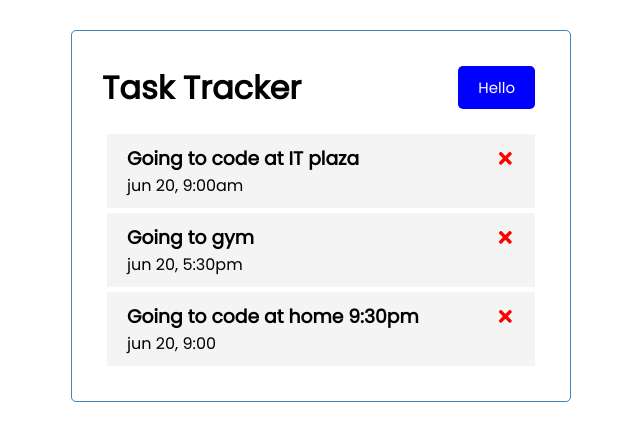
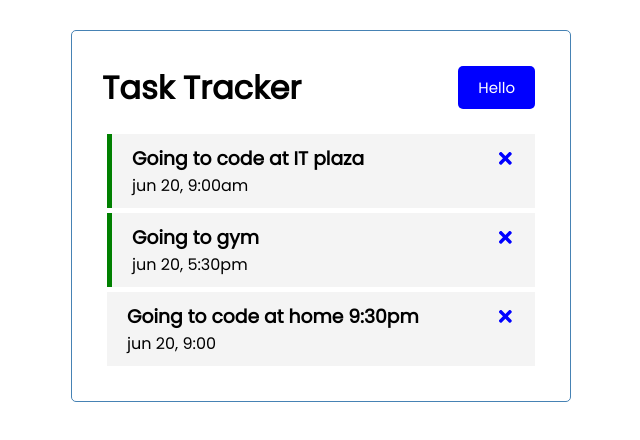
Before and after one commit to TimiMaliki/IG_marketing_landing_page, a React (Create React App) app in the folder task-tracker/: page / in a window 1280 px wide. Shown: the top 440 px of the page, without its empty margins (319-959 px from the left). Built offline with nearby package versions, Linux system fonts and the light colour scheme.

Commit message:
ToggleReminder

```diff
--- a/task-tracker/src/components/Header.js
+++ b/task-tracker/src/components/Header.js
@@ -10,21 +10,21 @@ function Header({ title }) {
             id: 1,
             text: 'Going to code at IT plaza',
             day: ' jun 20, 9:00am',
-            remainder: true,
+            reminder: true,
          },
 
          {
             id: 2,
             text: 'Going to gym',
             day: ' jun 20, 5:30pm',
-            remainder: true,
+           reminder: true,
          },
 
          {
             id: 3,
             text: 'Going to code at home 9:30pm',
             day: ' jun 20, 9:00',
-            remainder: false,
+           reminder: false,
          }
 
       ]
@@ -32,13 +32,19 @@ function Header({ title }) {
    //Deleting Task
 
    const deleteTask = (id) => {
-      setTask(tasks.filter((task) => task.id !==id))
+      setTask(tasks.filter((task) => task.id !== id))
    }
 
    //ToggleReminder
 
-   const toggleReminder = (id) =>{
-console.log(id);
+   const toggleReminder = (id) => {
+      setTask(
+         tasks.map((task) =>
+         task.id === id ? {...task, reminder:!task.reminder} : task
+
+         )
+
+      )
    }
 
    const onClick = () => {
@@ -53,7 +59,10 @@ console.log(id);
          <Button color='blue' text='Hello' onClick={onClick} />
       </header>
 
-      {tasks.length > 0 ? <Tasks task={tasks} onDelete={deleteTask} onToggle={toggleReminder}/> : "no task to show"}
+      {tasks.length > 0 ? <Tasks
+      task={tasks}
+      onDelete={deleteTask}
+      onToggle={toggleReminder} /> : "no task to show"}
    </div>
 }
 
--- a/task-tracker/src/components/Task.js
+++ b/task-tracker/src/components/Task.js
@@ -2,10 +2,10 @@ import { FaTimes } from 'react-icons/fa'
 
 const Task = ({ task, onDelete, onToggle }) => {
   return (
-    <div className='task' onDoubleClick={() => onToggle(task.id)}>
+    <div className={`task ${task.reminder ? 'reminder' : ""}`} onClick={() => onToggle(task.id)}>
 
       <h3>{task.text} <FaTimes style=
-        {{ color: 'red', cursor: 'pointer' }}
+        {{ color: 'blue', cursor: 'pointer' }}
         onClick={() => onDelete(task.id)} />
       </h3>
       <p>{task.day}</p>
```
Also changed, not shown: task-tracker/src/components/Tasks.js (+6 -2 lines).
